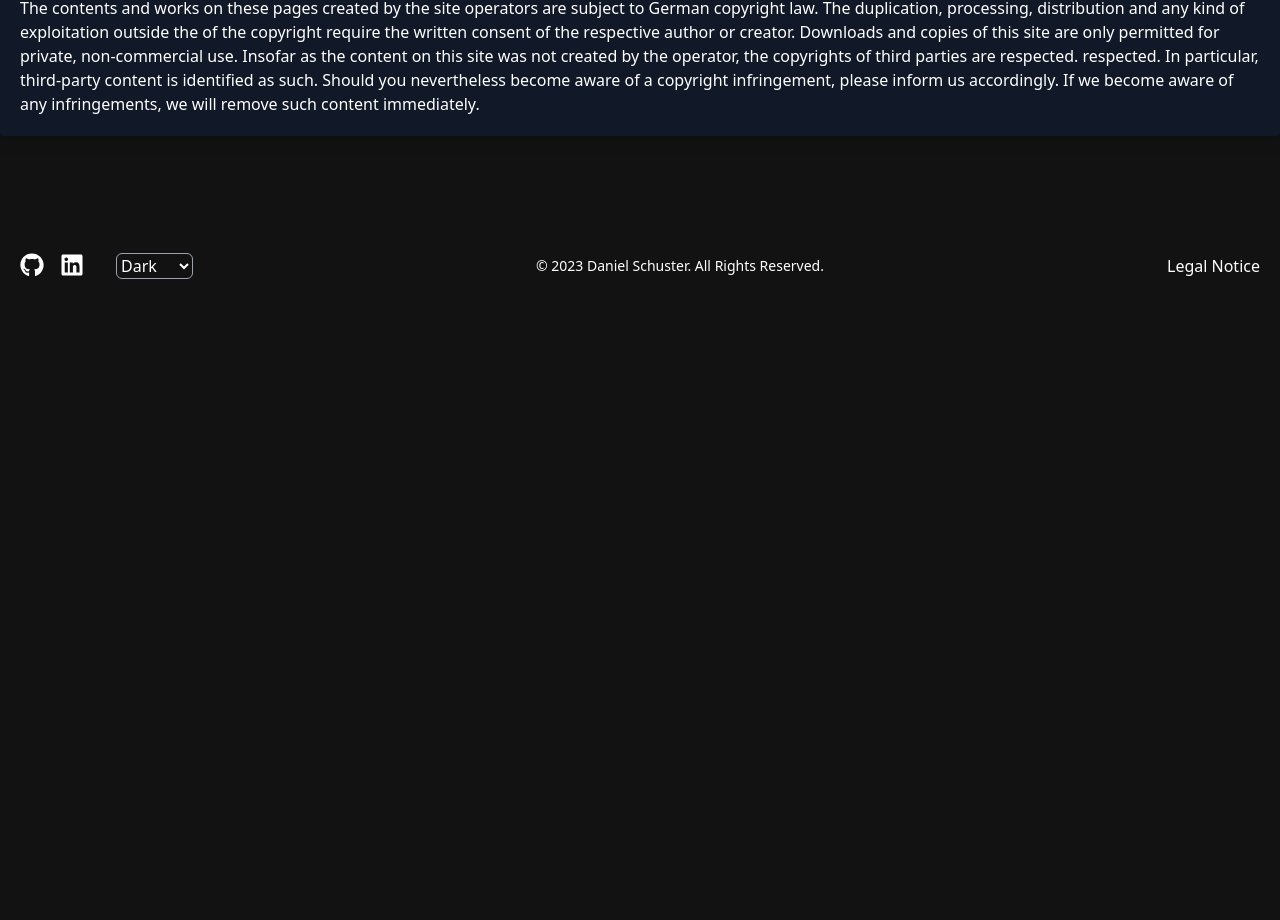
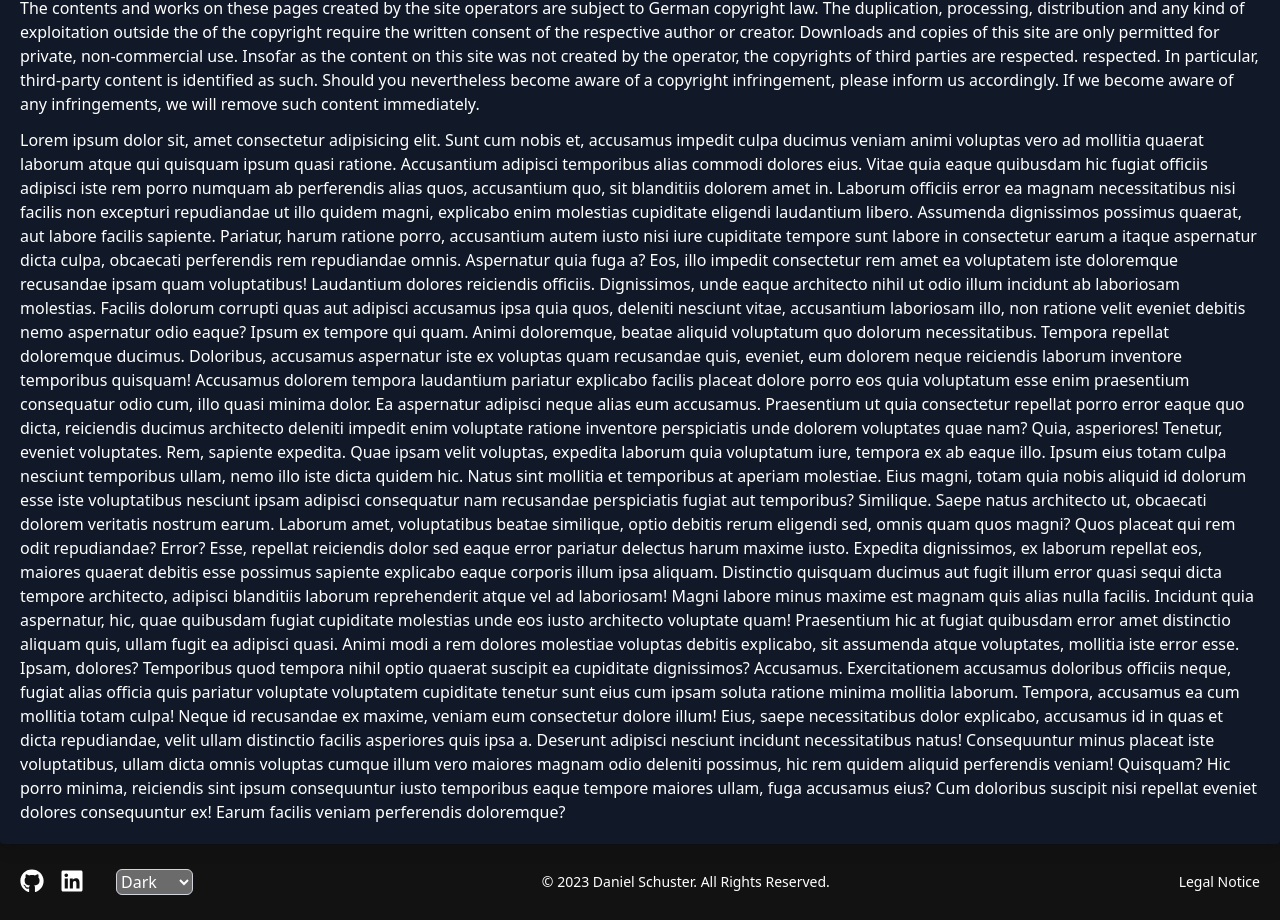
Before and after one commit to danielschuster-muc/danischu.com, a Next.js app: page /legal-notice in a window 1280 px wide. Shown: the part 496-1416 px from the top of the page. Before the commit the page ends 800 px from the top, so only its background shows below. Built offline with nearby package versions, Linux system fonts and the light colour scheme.

Commit message:
refactor code

```diff
--- a/app/layout.tsx
+++ b/app/layout.tsx
@@ -13,13 +13,9 @@ const RootLayout = ({ children }: { children: React.ReactNode }) => {
       <body>
         <CustomThemeProvider attribute="class" defaultTheme="dark" enableSystem>
           <div className="flex flex-col min-h-screen">
-            <div className="sticky top-0 z-50">
-              <Navbar />
-            </div>
+            <Navbar />
             <main className="flex-grow">{children}</main>
-            <div className="shrink-0 z-50">
-              <Footer />
-            </div>
+            <Footer />
           </div>
         </CustomThemeProvider>
       </body>
--- a/app/legal-notice/page.tsx
+++ b/app/legal-notice/page.tsx
@@ -52,6 +52,74 @@ export default function LegalNotice() {
           infringements, we will remove such content immediately.
         </p>
       </div>
+
+      <p>
+        Lorem ipsum dolor sit, amet consectetur adipisicing elit. Sunt cum nobis
+        et, accusamus impedit culpa ducimus veniam animi voluptas vero ad
+        mollitia quaerat laborum atque qui quisquam ipsum quasi ratione.
+        Accusantium adipisci temporibus alias commodi dolores eius. Vitae quia
+        eaque quibusdam hic fugiat officiis adipisci iste rem porro numquam ab
+        perferendis alias quos, accusantium quo, sit blanditiis dolorem amet in.
+        Laborum officiis error ea magnam necessitatibus nisi facilis non
+        excepturi repudiandae ut illo quidem magni, explicabo enim molestias
+        cupiditate eligendi laudantium libero. Assumenda dignissimos possimus
+        quaerat, aut labore facilis sapiente. Pariatur, harum ratione porro,
+        accusantium autem iusto nisi iure cupiditate tempore sunt labore in
+        consectetur earum a itaque aspernatur dicta culpa, obcaecati perferendis
+        rem repudiandae omnis. Aspernatur quia fuga a? Eos, illo impedit
+        consectetur rem amet ea voluptatem iste doloremque recusandae ipsam quam
+        voluptatibus! Laudantium dolores reiciendis officiis. Dignissimos, unde
+        eaque architecto nihil ut odio illum incidunt ab laboriosam molestias.
+        Facilis dolorum corrupti quas aut adipisci accusamus ipsa quia quos,
+        deleniti nesciunt vitae, accusantium laboriosam illo, non ratione velit
+        eveniet debitis nemo aspernatur odio eaque? Ipsum ex tempore qui quam.
+        Animi doloremque, beatae aliquid voluptatum quo dolorum necessitatibus.
+        Tempora repellat doloremque ducimus. Doloribus, accusamus aspernatur
+        iste ex voluptas quam recusandae quis, eveniet, eum dolorem neque
+        reiciendis laborum inventore temporibus quisquam! Accusamus dolorem
+        tempora laudantium pariatur explicabo facilis placeat dolore porro eos
+        quia voluptatum esse enim praesentium consequatur odio cum, illo quasi
+        minima dolor. Ea aspernatur adipisci neque alias eum accusamus.
+        Praesentium ut quia consectetur repellat porro error eaque quo dicta,
+        reiciendis ducimus architecto deleniti impedit enim voluptate ratione
+        inventore perspiciatis unde dolorem voluptates quae nam? Quia,
+        asperiores! Tenetur, eveniet voluptates. Rem, sapiente expedita. Quae
+        ipsam velit voluptas, expedita laborum quia voluptatum iure, tempora ex
+        ab eaque illo. Ipsum eius totam culpa nesciunt temporibus ullam, nemo
+        illo iste dicta quidem hic. Natus sint mollitia et temporibus at aperiam
+        molestiae. Eius magni, totam quia nobis aliquid id dolorum esse iste
+        voluptatibus nesciunt ipsam adipisci consequatur nam recusandae
+        perspiciatis fugiat aut temporibus? Similique. Saepe natus architecto
+        ut, obcaecati dolorem veritatis nostrum earum. Laborum amet,
+        voluptatibus beatae similique, optio debitis rerum eligendi sed, omnis
+        quam quos magni? Quos placeat qui rem odit repudiandae? Error? Esse,
+        repellat reiciendis dolor sed eaque error pariatur delectus harum maxime
+        iusto. Expedita dignissimos, ex laborum repellat eos, maiores quaerat
+        debitis esse possimus sapiente explicabo eaque corporis illum ipsa
+        aliquam. Distinctio quisquam ducimus aut fugit illum error quasi sequi
+        dicta tempore architecto, adipisci blanditiis laborum reprehenderit
+        atque vel ad laboriosam! Magni labore minus maxime est magnam quis alias
+        nulla facilis. Incidunt quia aspernatur, hic, quae quibusdam fugiat
+        cupiditate molestias unde eos iusto architecto voluptate quam!
+        Praesentium hic at fugiat quibusdam error amet distinctio aliquam quis,
+        ullam fugit ea adipisci quasi. Animi modi a rem dolores molestiae
+        voluptas debitis explicabo, sit assumenda atque voluptates, mollitia
+        iste error esse. Ipsam, dolores? Temporibus quod tempora nihil optio
+        quaerat suscipit ea cupiditate dignissimos? Accusamus. Exercitationem
+        accusamus doloribus officiis neque, fugiat alias officia quis pariatur
+        voluptate voluptatem cupiditate tenetur sunt eius cum ipsam soluta
+        ratione minima mollitia laborum. Tempora, accusamus ea cum mollitia
+        totam culpa! Neque id recusandae ex maxime, veniam eum consectetur
+        dolore illum! Eius, saepe necessitatibus dolor explicabo, accusamus id
+        in quas et dicta repudiandae, velit ullam distinctio facilis asperiores
+        quis ipsa a. Deserunt adipisci nesciunt incidunt necessitatibus natus!
+        Consequuntur minus placeat iste voluptatibus, ullam dicta omnis voluptas
+        cumque illum vero maiores magnam odio deleniti possimus, hic rem quidem
+        aliquid perferendis veniam! Quisquam? Hic porro minima, reiciendis sint
+        ipsum consequuntur iusto temporibus eaque tempore maiores ullam, fuga
+        accusamus eius? Cum doloribus suscipit nisi repellat eveniet dolores
+        consequuntur ex! Earum facilis veniam perferendis doloremque?
+      </p>
     </div>
   );
 }
--- a/app/page.tsx
+++ b/app/page.tsx
@@ -6,6 +6,7 @@ import Work from "@/components/Work";
 const Home = () => {
   return (
     <>
+      <a href="#">Test</a>
       <Hero />
       <About />
       <Work />
--- a/components/Footer.tsx
+++ b/components/Footer.tsx
@@ -19,11 +19,10 @@ const Footer = () => {
   };
 
   return (
-    <footer className="flex flex-col md:flex-row items-center bg-gray-200 justify-between dark:bg-transparent py-3 px-5">
+    <footer className="shrink-0 z-50 flex flex-col md:flex-row items-center justify-between dark:bg-transparent py-3 px-5">
       <div className="flex justify-center md:justify-start">
-        <div>
+        <div className="">
           <a
-            className="text-gray-700 hover:text-gray-900 dark:text-white dark:hover:text-gray-300"
             href="https://github.com/danielschuster-muc"
             target="_blank"
             rel="noreferrer"
@@ -34,7 +33,6 @@ const Footer = () => {
         </div>
         <div className="mx-4">
           <a
-            className="text-gray-700 hover:text-gray-900 dark:text-white dark:hover:text-gray-300"
             href="https://www.linkedin.com/in/danielschuster-muc/"
             target="_blank"
             rel="noreferrer"
@@ -47,34 +45,30 @@ const Footer = () => {
           <select
             value={theme}
             onChange={handleThemeChange}
-            className="bg-gray-200 text-gray-700 dark:bg-transparent dark:text-white border border-gray-400 rounded-md"
+            className="border border-gray-300 rounded-md"
           >
-            <option value="dark" className="bg-gray-200 dark:bg-gray-800">
+            <option value="dark" className="bg-gray-300 dark:bg-gray-900">
               Dark
             </option>
-            <option value="light" className="bg-gray-200 dark:bg-gray-800">
+            <option value="light" className="bg-gray-300 dark:bg-gray-900">
               Light
             </option>
-            <option value="system" className="bg-gray-200 dark:bg-gray-800">
+            <option value="system" className="bg-gray-300 dark:bg-gray-900">
               System
             </option>
           </select>
         </div>
       </div>
       <div className="text-center md:text-left my-4">
-        <p className="text-sm text-gray-700 dark:text-white">
+        <p className="text-sm">
           &copy; {new Date().getFullYear()} Daniel Schuster. All Rights
           Reserved.
         </p>
       </div>
       <div className="text-center md:text-right ml-4">
-        <Link
-          className="text-gray-700 hover:text-gray-900 dark:text-white dark:hover:text-gray-300"
-          href="/legal-notice"
-        >
-          <p className="text-sm"></p>
-          Legal Notice
-        </Link>
+        <p className="text-sm">
+          <Link href="/legal-notice">Legal Notice</Link>
+        </p>
       </div>
     </footer>
   );
--- a/components/Hero.tsx
+++ b/components/Hero.tsx
@@ -26,8 +26,8 @@ const Hero = () => {
   const word3 = words[(wordIndex + 2) % words.length];
 
   return (
-    <header className="h-screen w-full bg-gradient-to-tr from-gray-900 to-blue-900 flex flex-col items-center justify-center text-center">
-      <h1 className="text-white text-5xl font-bold mb-4">
+    <header className="h-screen w-full text-gray-700 dark:text-white flex flex-col items-center justify-center text-center">
+      <h1 className="text-5xl font-bold mb-4">
         Hello, I&apos;m{" "}
         <span className="bg-clip-text text-transparent bg-gradient-to-r from-yellow-400 to-green-400">
           Daniel Schuster.
@@ -36,7 +36,7 @@ const Hero = () => {
       <h2
         className={`${
           isVisible ? "opacity-100 translate-x-0" : "opacity-0 -translate-x-4"
-        } transition-all duration-500 ease-in-out text-white`}
+        } transition-all duration-500 ease-in-out `}
       >
         {word1}, {word2} & {word3}
       </h2>
--- a/components/Tools.tsx
+++ b/components/Tools.tsx
@@ -1,7 +1,7 @@
 import React from "react";
 
 const Tools = () => {
-  return <div>Tools</div>;
+  return <section id="tools">Tools</section>;
 };
 
 export default Tools;
--- a/components/Work.tsx
+++ b/components/Work.tsx
@@ -1,7 +1,7 @@
 import React from "react";
 
 const Work = () => {
-  return <div>Work</div>;
+  return <section id="work">Work</section>;
 };
 
 export default Work;
--- a/tailwind.config.js
+++ b/tailwind.config.js
@@ -1,12 +1,39 @@
 /** @type {import('tailwindcss').Config} */
 module.exports = {
+  mode: "jit",
   content: [
     "./app/**/*.{js,ts,jsx,tsx}",
     "./pages/**/*.{js,ts,jsx,tsx}",
     "./components/**/*.{js,ts,jsx,tsx}",
   ],
   theme: {
-    extend: {},
+    extend: {
+      typography: ({ theme }) => ({
+        DEFAULT: {
+          a: {
+            color: {
+              light: "text-gray-700",
+              dark: "text-white",
+            },
+            textDecoration: "underline",
+          },
+          "a:hover": {
+            color: {
+              light: "text-gray-900",
+              dark: "text-gray-300",
+            },
+            textDecoration: "none",
+          },
+        },
+      }),
+    },
+  },
+
+  variants: {
+    extend: {
+      // Enable the hover variant for the color property
+      color: ["hover"],
+    },
   },
   plugins: [],
   darkMode: "class",
```
Also changed, not shown: components/Navbar.tsx (+5 -7 lines).
